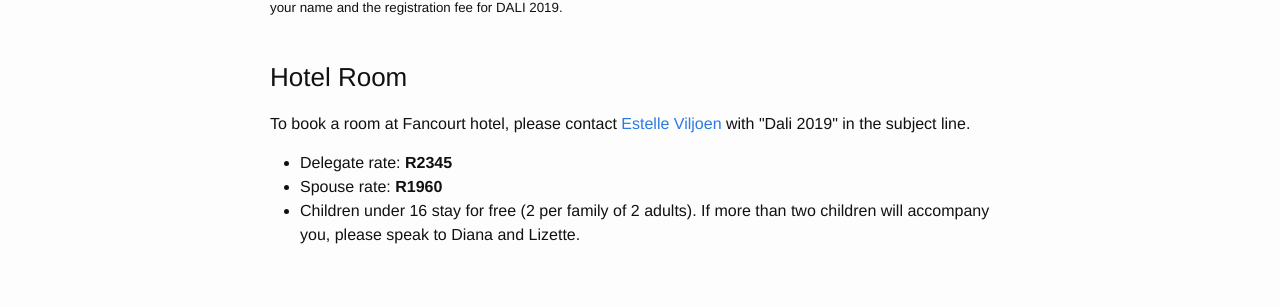
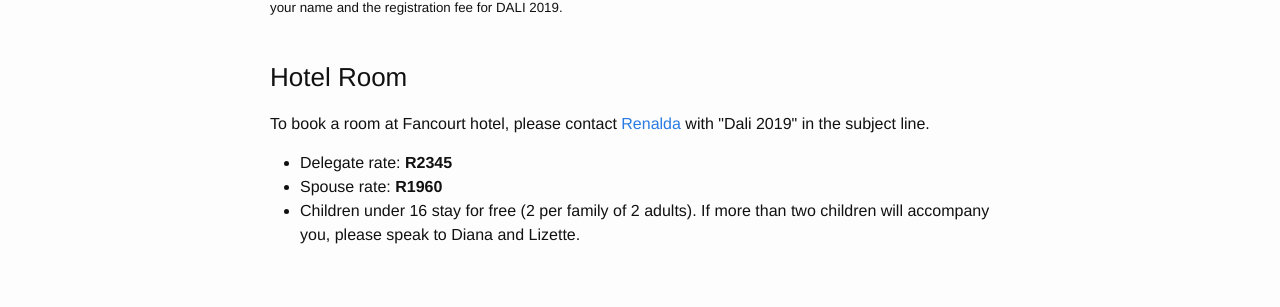
Before and after one commit to dalimeeting/dalimeeting.github.io, a Jekyll site: the page built from registration.html, in a window 1280 px wide. Shown: the part 1688-1995 px from the top of the page. Built offline with Jekyll 4.4.1, drawn with Linux system fonts in a browser that asks for light colours.

Commit message:
Update registration.html

```diff
--- a/_layouts/registration.html
+++ b/_layouts/registration.html
@@ -65,7 +65,7 @@
 
   <br>
   <h3>Hotel Room</h3>
-  <p>To book a room at Fancourt hotel, please contact <a href="mailto:estellev@fancourt.co.za">Estelle Viljoen</a> with "Dali 2019" in the subject line.
+  <p>To book a room at Fancourt hotel, please contact <a href="mailto:renaldad@fancourt.co.za">Renalda</a> with "Dali 2019" in the subject line.
    <br>
    <ul>
       <li>Delegate rate: <strong>R2345</strong></li>
```
